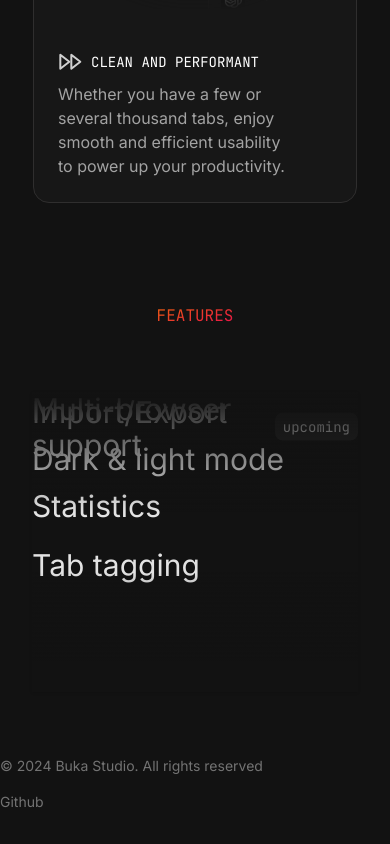
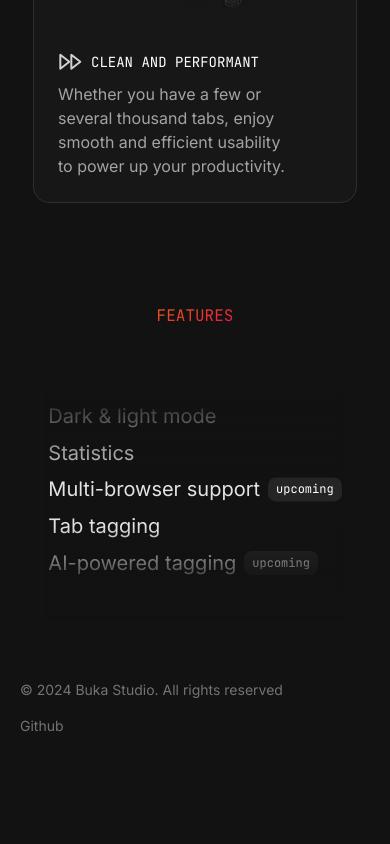
Before and after one commit to buka-studio/buka-studio.github.io, a Next.js app: page /cmdtab in a window 390 px wide. Shown: the part 1964-2808 px from the top of the page. After the commit the page ends 2732 px from the top, so only its background shows below. Built offline with nearby package versions, Linux system fonts and the light colour scheme.

Commit message:
fix a couple of mobile issues

```diff
--- a/src/app/cmdtab/components/FeaturesCarousel.tsx
+++ b/src/app/cmdtab/components/FeaturesCarousel.tsx
@@ -13,7 +13,7 @@ const features = [
 ];
 
 const Upcoming = () => (
-  <span className="px-2 py-1 bg-[#252525] rounded-lg text-white font-mono text-sm">
+  <span className="px-2 py-1 bg-[#252525] rounded-lg text-white font-mono text-xs md:text-sm">
     upcoming
   </span>
 );
@@ -33,7 +33,7 @@ export default function FeaturesCarousel() {
           {features.map((feature, index) => (
             <li
               key={index}
-              className="carousel-item text-left text-[#e3e3e3] text-3xl flex w-full items-center gap-2"
+              className="carousel-item text-left text-[#e3e3e3] text-xl md:text-3xl flex w-full items-center gap-2"
               style={{ "--index": index, "--inset": 1.5 } as CSSProperties}
             >
               {feature.label} {feature.upcoming && <Upcoming />}
--- a/src/app/cmdtab/page.tsx
+++ b/src/app/cmdtab/page.tsx
@@ -54,7 +54,7 @@ export default function Home() {
         </main>
       </div>
 
-      <div className="w-full flex justify-center items-center py-8">
+      <div className="w-full flex justify-center items-center py-8 lg:px-0 px-5">
         <footer className="max-w-5xl flex justify-between w-full text-sm text-neutral-500 md:flex-row flex-col gap-4">
           <div>
             © 2024 <a href="https://buka.studio">Buka Studio</a>. All rights
```
